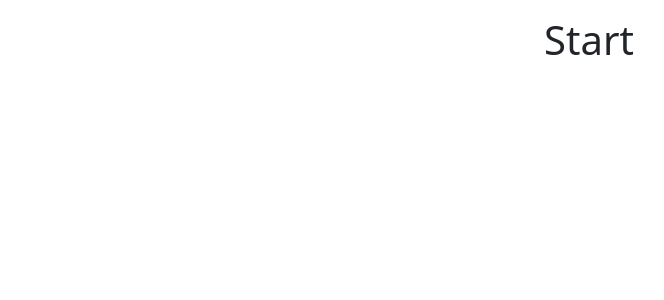
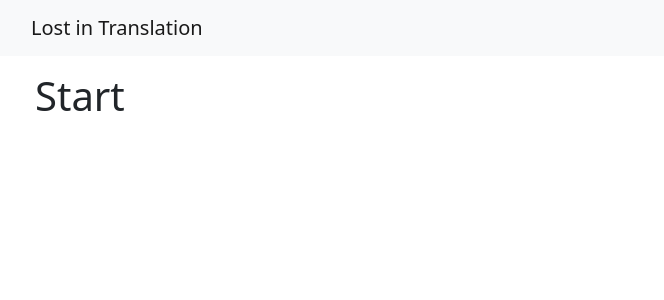
Before and after one commit to bgf122/Lost_in_Translation, a React (Create React App) app: page / in a window 1280 px wide. Shown: the top 300 px of the page, without its empty margins (51-715 px from the left). Built offline with nearby package versions, Linux system fonts and the light colour scheme.

Commit message:
feat: first iteration of navbar

```diff
--- a/src/App.js
+++ b/src/App.js
@@ -4,11 +4,12 @@ import Start from "./views/Start";
 import Translate from "./views/Translate";
 import Profile from "./views/Profile";
 import Container from "react-bootstrap/Container";
+import NavBar from "./components/NavBar/NavBar";
 
 function App() {
   return (
     <BrowserRouter>
-      <div className="App">
+      <NavBar />
       <Container className="p-3">
         <Routes>
           <Route path="/" element={<Start />} />
@@ -16,7 +17,6 @@ function App() {
           <Route path="/profile" element={<Profile />} />
         </Routes>
       </Container>
-      </div>
     </BrowserRouter>
   );
 }
--- a/src/components/NavBar/NavBar.jsx
+++ b/src/components/NavBar/NavBar.jsx
@@ -1,9 +1,22 @@
+import { Container,Navbar, Dropdown, NavLink } from "react-bootstrap";
+import "./navbar.css"
+
+
 const NavBar = () => {
+
     return (
-        <div>
-            <h1>Lost in Translation</h1>
-
-        </div>
+        <Navbar bg="light" expand="lg">
+            <Container>
+                <Navbar.Brand href="/">Lost in Translation</Navbar.Brand>
+                <Dropdown>
+                    <Dropdown.Toggle as={NavLink}><Navbar.Toggle/></Dropdown.Toggle>
+                    <Dropdown.Menu>
+                        <Dropdown.Item href="/profile">Profile</Dropdown.Item>
+                        <Dropdown.Item href="/">Log Out</Dropdown.Item>
+                    </Dropdown.Menu>
+                </Dropdown>
+            </Container>
+        </Navbar>
     )
 }
 
--- /dev/null
+++ b/src/components/NavBar/navbar.css
@@ -0,0 +1,3 @@
+.dropdown-toggle::after {
+    display: none;
+}
```
Lines whose indentation alone changed are shown as unchanged.
